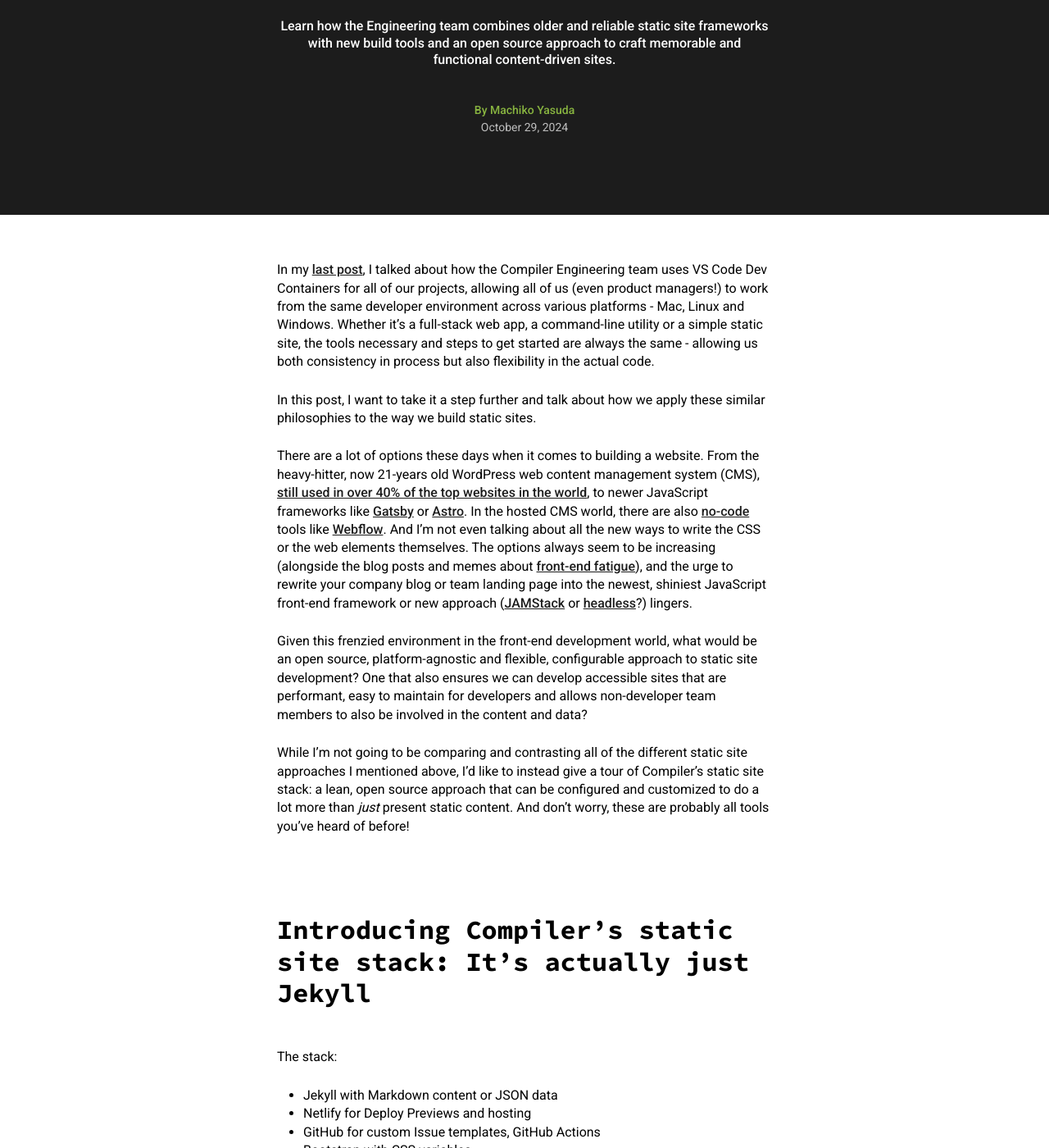
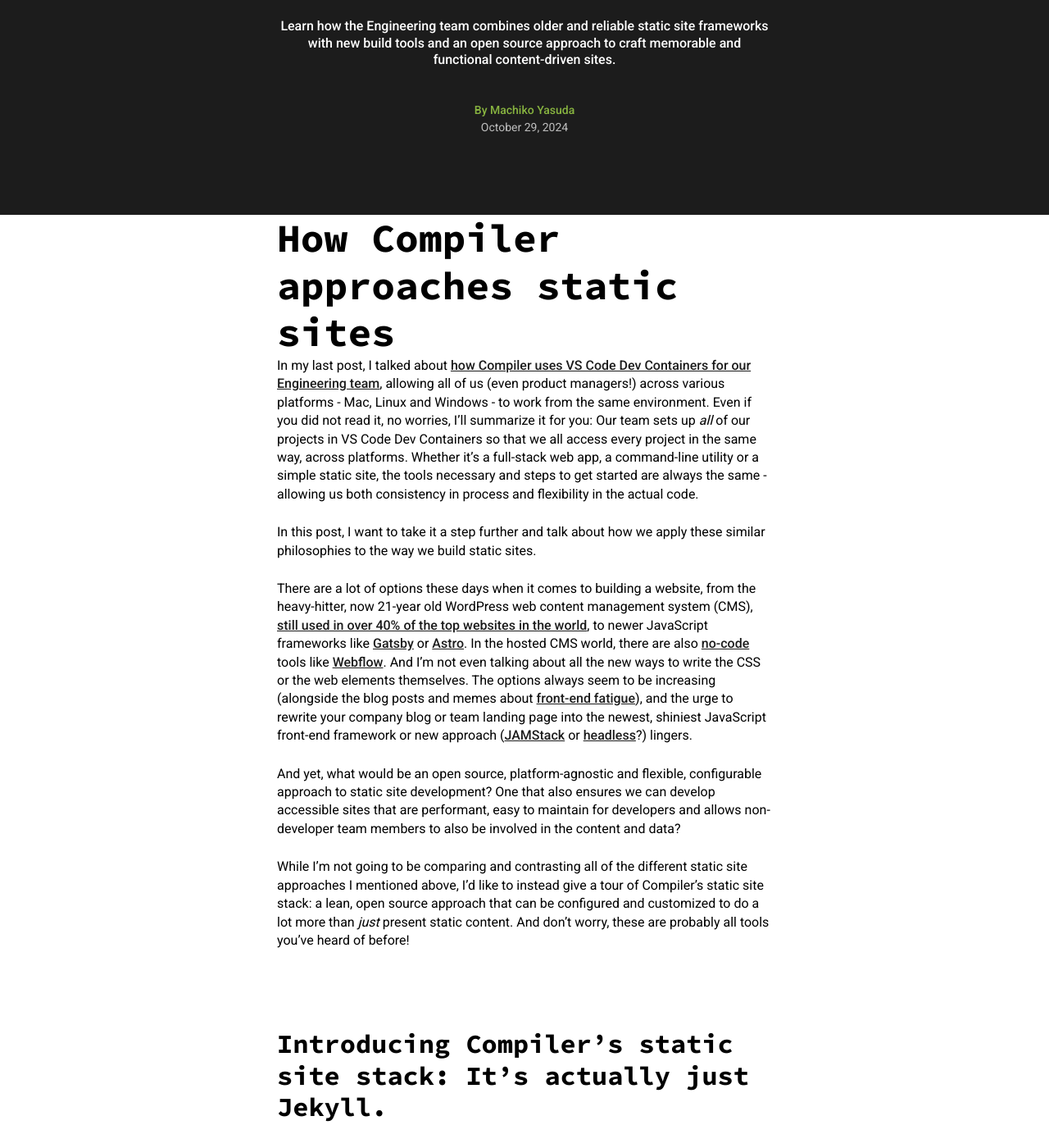
Before and after one commit to compilerla/compiler.la, a Jekyll site: the page built from src/_posts/2024-11-01-static-sites-at-compiler.md, in a window 1280 px wide and 1400 px high, scrolled down 381 px. Shown: the whole window at 82% size. Built offline with Jekyll 4.4.1, drawn with Linux system fonts in a browser that asks for light colours; some of the changed text lies outside the part shown.

Commit message:
fix: update with edits

```diff
--- a/src/_posts/2024-11-01-static-sites-at-compiler.md
+++ b/src/_posts/2024-11-01-static-sites-at-compiler.md
@@ -11,17 +11,19 @@
   - engineering
 ---
 
-In my [last post](/blog/2024/devcontainer-platform-agnostic-team), I talked about how the Compiler Engineering team uses VS Code Dev Containers for all of our projects, allowing all of us (even product managers!) to work from the same developer environment across various platforms - Mac, Linux and Windows. Whether it's a full-stack web app, a command-line utility or a simple static site, the tools necessary and steps to get started are always the same - allowing us both consistency in process but also flexibility in the actual code.
+# How Compiler approaches static sites
+
+In my last post, I talked about [how Compiler uses VS Code Dev Containers for our Engineering team](https://compiler.la/blog/2024/devcontainer-platform-agnostic-team), allowing all of us (even product managers!) across various platforms - Mac, Linux and Windows - to work from the same environment. Even if you did not read it, no worries, I’ll summarize it for you: Our team sets up _all_ of our projects in VS Code Dev Containers so that we all access every project in the same way, across platforms. Whether it’s a full-stack web app, a command-line utility or a simple static site, the tools necessary and steps to get started are always the same - allowing us both consistency in process and flexibility in the actual code.
 
 In this post, I want to take it a step further and talk about how we apply these similar philosophies to the way we build static sites.
 
-There are a lot of options these days when it comes to building a website. From the heavy-hitter, now 21-years old WordPress web content management system (CMS), [still used in over 40% of the top websites in the world](https://trends.builtwith.com/cms), to newer JavaScript frameworks like [Gatsby](https://www.gatsbyjs.com/) or [Astro](https://astro.build/). In the hosted CMS world, there are also [no-code](https://webflow.com/made-in-webflow/no-code) tools like [Webflow](https://webflow.com/). And I'm not even talking about all the new ways to write the CSS or the web elements themselves. The options always seem to be increasing (alongside the blog posts and memes about [front-end fatigue](https://www.smashingmagazine.com/2016/11/not-an-imposter-fighting-front-end-fatigue/)), and the urge to rewrite your company blog or team landing page into the newest, shiniest JavaScript front-end framework or new approach ([JAMStack](https://jamstack.org/) or [headless](https://en.wikipedia.org/wiki/Headless_content_management_system)?) lingers.
+There are a lot of options these days when it comes to building a website, from the heavy-hitter, now 21-year old WordPress web content management system (CMS), [still used in over 40% of the top websites in the world](https://trends.builtwith.com/cms), to newer JavaScript frameworks like [Gatsby](https://www.gatsbyjs.com/) or [Astro](https://astro.build/). In the hosted CMS world, there are also [no-code](https://webflow.com/made-in-webflow/no-code) tools like [Webflow](https://webflow.com/). And I’m not even talking about all the new ways to write the CSS or the web elements themselves. The options always seem to be increasing (alongside the blog posts and memes about [front-end fatigue](https://www.smashingmagazine.com/2016/11/not-an-imposter-fighting-front-end-fatigue/)), and the urge to rewrite your company blog or team landing page into the newest, shiniest JavaScript front-end framework or new approach ([JAMStack](https://jamstack.org/) or [headless](https://en.wikipedia.org/wiki/Headless_content_management_system)?) lingers.
 
-Given this frenzied environment in the front-end development world, what would be an open source, platform-agnostic and flexible, configurable approach to static site development? One that also ensures we can develop accessible sites that are performant, easy to maintain for developers and allows non-developer team members to also be involved in the content and data?
+And yet, what would be an open source, platform-agnostic and flexible, configurable approach to static site development? One that also ensures we can develop accessible sites that are performant, easy to maintain for developers and allows non-developer team members to also be involved in the content and data?
 
-While I'm not going to be comparing and contrasting all of the different static site approaches I mentioned above, I'd like to instead give a tour of Compiler's static site stack: a lean, open source approach that can be configured and customized to do a lot more than _just_ present static content. And don't worry, these are probably all tools you've heard of before!
+While I’m not going to be comparing and contrasting all of the different static site approaches I mentioned above, I’d like to instead give a tour of Compiler’s static site stack: a lean, open source approach that can be configured and customized to do a lot more than _just_ present static content. And don’t worry, these are probably all tools you’ve heard of before!
 
-## Introducing Compiler's static site stack: It's actually just Jekyll
+## Introducing Compiler’s static site stack: It’s actually just Jekyll.
 
 The stack:
 
@@ -29,34 +31,33 @@
 - Netlify for Deploy Previews and hosting
 - GitHub for custom Issue templates, GitHub Actions
 - Bootstrap with CSS variables
-- VS Code Dev Containers [for all the reasons mentioned here](/blog/2024/devcontainer-platform-agnostic-team)
+- VS Code Dev Containers [for all the reasons mentioned here](/2024/devcontainer-platform-agnostic-team)
 
-Yes, we are still using the [now 16-year old static site framework](https://jekyllrb.com/docs/history/), [Jekyll](https://jekyllrb.com/), written in Ruby, and the 14-year old CSS and JavaScript library, [Bootstrap](https://getbootstrap.com/docs/5.3/about/overview/). I use the word _still_ because I've been using these tools since I first started coding professionally 11 years ago. We deliberately made the decision to stick with Jekyll and Bootstrap because we want these sites to be easy for other teams or developers to work on.
+Yes, we are still using the [now 16-year old static site framework](https://jekyllrb.com/docs/history/), [Jekyll](https://jekyllrb.com/), written in Ruby, and the 14-year old CSS and JavaScript library, [Bootstrap](https://getbootstrap.com/docs/5.3/about/overview/). I use the word _still_ because I’ve been using these tools since I first started coding professionally 11 years ago. We deliberately made the decision to stick with Jekyll and Bootstrap because we want these sites to be easy for other teams or developers to work on.
 
-By having _all_ of our static sites on these tools, it saves us the headache of context-switching. Because we use Bootstrap on all projects, for example, we can use the same utility CSS classes - significantly reducing the amount of custom CSS classes and styles we have to write and maintain.
-
-Vast improvements in CSS over the past few years, with features like [CSS variables](https://blog.getbootstrap.com/2022/05/16/using-bootstrap-css-vars/) - which are now being implemented in Bootstrap, have allowed us to even stick with CSS over pre-processors like Sass that might encourage us to write _more_ code in even more files.
+Vast improvements in CSS over the past few years like [CSS variables](https://developer.mozilla.org/en-US/docs/Web/CSS/Using_CSS_custom_properties), which are now being implemented in Bootstrap, have allowed us to even stick with CSS over pre-processors like Sass that might encourage you to write _more_ code to maintain.
 
 ## Getting the whole team involved with GitHub and Netlify
 
 Writing a static site with Jekyll means that developers ultimately have to initiate and deploy the site, unlike a tool like WordPress or Webflow where the people writing the actual content can be in charge of publishing. With our stack, however, we use GitHub and Netlify to get designers, copy writers and stakeholders involved in more parts of the site creating process:
 
-- Anyone can create a GitHub ticket to request new content to be added, content to be edited.
-- GitHub issues can be customized to ensure developres are getting all the data, metadata they need from stakeholders to make the needed updates. Here's an example of a [issue template for a recent Cal-ITP project](https://github.com/cal-itp/calitp.org/issues/new?template=new_resource.yml).
+- Anyone can create a GitHub ticket to request new content to be added or edited.
+- GitHub issues can be customized to ensure developers are getting all the data, metadata they need from stakeholders to make the needed updates. Here’s an example of a [issue template for a recent Cal-ITP project](https://github.com/cal-itp/calitp.org/issues/new?template=new_resource.yml).
 - [Netlify Deploy Previews](https://docs.netlify.com/site-deploys/deploy-previews/), which are links to a preview URL that get posted to GitHub pull requests as changes get pushed, allow designers and anyone else to test out the site on their browser. Designers can then request changes to the pull request and be part of the GitHub pull request review process without having to run the app themselves or be able to read the code.
 - For text content written in Markdown, non-developers can edit the content from GitHub.com without having to run the whole developer environment locally.
 
 Although not a full-blown content management system solution, which comes with its own benefits and risks, the combination of an open source GitHub repository and Netlify deploy previews puts us in a happy medium where non-developers can get involved as much or as little as they want.
 
-## A quick case study: Map edition
+Because Compiler builds out our apps, including static sites, in the open on GitHub, it allows anyone in the teams we are working with to be a part of the publishing process and makes the whole process a bit more transparent.
 
-<figure>
-    <img src="/assets/blog/2024/2024-11-provider-map.jpg" alt="A map of California counties, labeled by how many transit providers in each county. A table of transit agency name, GTFS links and other data." />
-    <figcaption>The Cal-ITP Mobility Marketplace Provider Map is powered by weekly pull requests from a GitHub bot, configured by a custom GitHub Actions job.</figcaption>
-</figure>
+This site itself is coded and developed in the public on GitHub. Several months ago, [a reader created an issue on this repository to suggest we add an RSS feed](https://github.com/compilerla/compiler.la/issues/175). And I’m happy to announce that we have done just that! Thanks, @rdela for the nudge.
 
-One of the strengths of this stack is that it allows you to set up a simple site quickly, but you can also configure it to do a lot more if you put more coding time into it. I wanted to end this post with our most complex example on another Cal-ITP site, Mobility Marketplace, and its [map of over 230+ transportation providers in California](https://www.camobilitymarketplace.org/provider-map) that automatically gets updated weekly with the latest data from a Google Cloud warehouse.
+## A quick case study: Map edition.
 
-Every Monday, a pull request by a robot appears in my notifications, updating a single CSV file [like this](https://github.com/cal-itp/mobility-marketplace/pull/586). Sometimes the CSV has a few URLs updated, and other times, important IDs are changed. I click on the [Netlify Preview link of the map to confirm the changes](https://deploy-preview-576--cal-itp-mobility-marketplace.netlify.app/provider-map), and click Approve to merge the code and kick off the deploy job.
+One of the strengths of this stack is that it allows you to set up a simple site quickly, but you can also configure it to do a lot more if you put more coding time into it. I wanted to end this post with our most complex example on another Cal-ITP site, Mobility Marketplace, and its [map of over 230+ transportation providers in California](https://www.camobilitymarketplace.org/provider-map) that automatically gets updated weekly with the latest data from a Google Cloud data warehouse.
 
-A data team within Cal-ITP updates the data in the Google Cloud data warehouse, and thanks to a custom GitHub Action written by a teammate and Netlify Previews, I'm able to review and merge a pull request to ensure that the Provider Map's data has the most up-to-date information.
+Every Monday, a pull request created by a GitHub workflow appears in my notifications, updating a single CSV file [like this](https://github.com/cal-itp/mobility-marketplace/pull/586). Sometimes the CSV has a few URLs updated, and other times, important IDs are changed. I click on the [Netlify Preview link of the map to confirm the changes](https://deploy-preview-576--cal-itp-mobility-marketplace.netlify.app/provider-map), and click Approve.
+
+A data team within Cal-ITP updates the data in the Google Cloud data warehouse, and thanks to a custom GitHub Action written by a teammate and Netlify Previews, I’m able to review and merge a pull request to ensure that the Provider Map’s data has the most up-to-date information.
+
+As you can see, even with the humble Jekyll stack, with a bit of automation, you can add a lot of dynamic elements to otherwise simple content sites.
```
